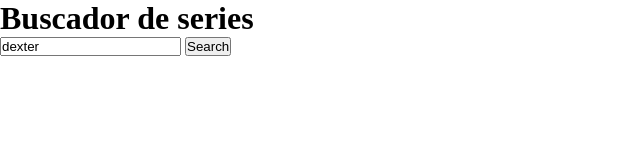
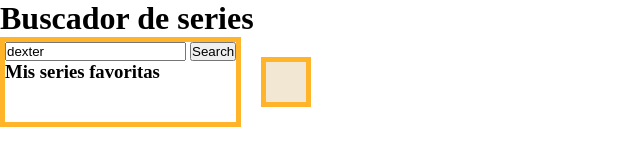
Before and after one commit to iogw/tv-series-finder-javascript-api, a website: page src/html/index.html in a window 1280 px wide. Shown: the whole page, without its empty margins (0-640 px from the left). Drawn offline with nearby package versions, Linux system fonts and the light colour scheme; files that its build step writes are made by us from their sources.

Commit message:
Add basic html&css to favorites list

```diff
--- a/src/html/index.html
+++ b/src/html/index.html
@@ -10,21 +10,35 @@
     />
     <link rel="stylesheet" href="./assets/css/main.css" />
   </head>
-  <main>
+  <body>
+    <header>
       <h1>Buscador de series</h1>
+    </header>
+
+    <main class="main">
+      <section class="favorites-list">
         <form action="">
-      <input type="text" name="" id="" class="js-input" placeholder="Ej: Kawai" value="dexter"/>
+          <input
+            type="text"
+            name=""
+            id=""
+            class="js-input"
+            placeholder="Ej: Kawai"
+            value="dexter"
+          />
           <button class="js-button-search">Search</button>
         </form>
 
-    <div>
+        <h3>Mis series favoritas</h3>
+        <ul class="js-favorites-list"></ul>
+      </section>
+
+      <section class="results-list">
         <!-- Resultados de búsqueda -->
-      <ul class="js-search-list">
-      </ul>
-    </div>
+        <ul class="js-search-list"></ul>
+      </section>
     </main>
 
-  <body>
     <script src="./assets/js/main.js"></script>
   </body>
 </html>
--- a/src/scss/core/_reset.scss
+++ b/src/scss/core/_reset.scss
@@ -3,3 +3,25 @@
   margin: 0;
   padding: 0;
 }
+html {
+  font-size: 62.5%;
+}
+body {
+  font-size: 1.6rem;
+}
+.main {
+  display: flex;
+}
+.favorites-list {
+  border: 0.5rem solid rgb(255, 180, 42);
+}
+.li-search-serie,
+.results-list {
+  display: inline-block;
+  padding: 2rem;
+  margin: 2rem;
+  background-color: rgba(190, 136, 36, 0.2);
+  border: 0.5rem solid rgb(255, 180, 42);
+
+  list-style: none;
+}
```
Also changed, not shown: src/js/main.js (+9 -2 lines). Lines whose indentation alone changed are shown as unchanged.
